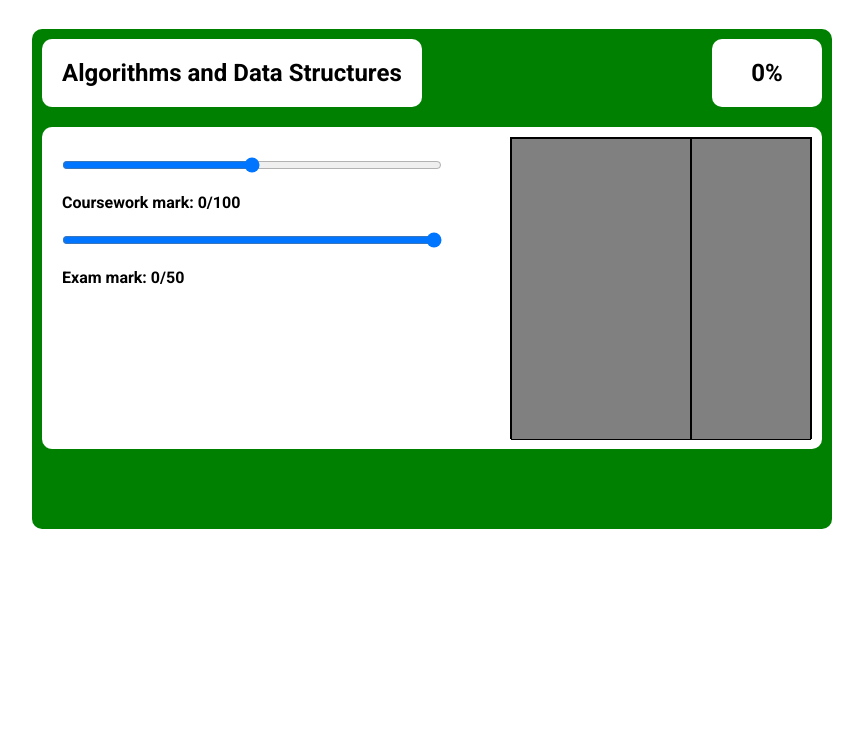
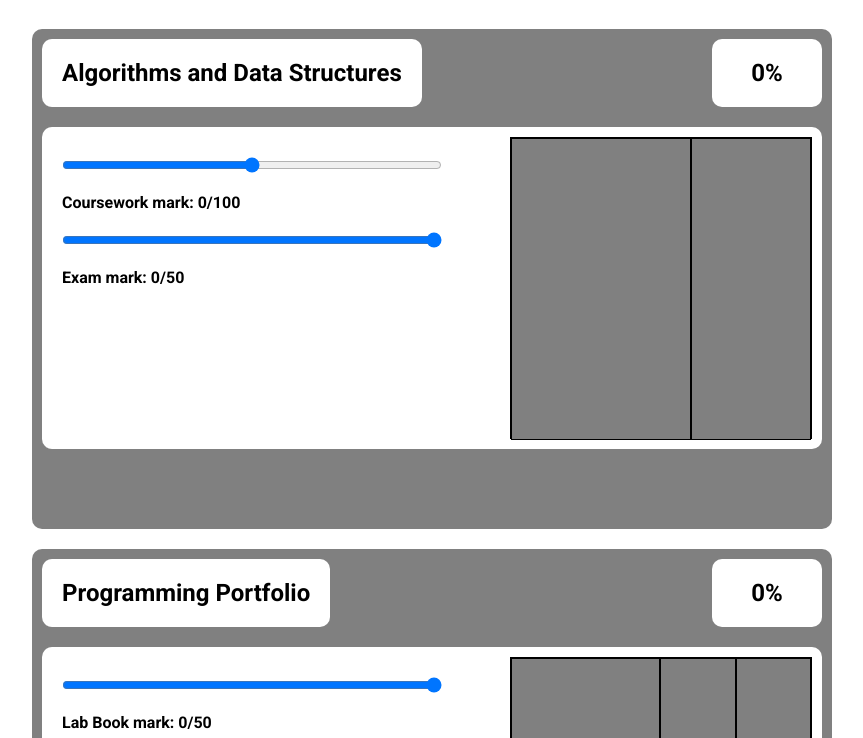
Before and after one commit to eeoooue/grade-calculator, a plain HTML site: page index.html in a window 1280 px wide. Shown: the part 62-800 px from the top of the page, without its empty margins (208-1071 px from the left). Drawn offline with Linux system fonts and the light colour scheme.

Commit message:
added all 3 courses

```diff
--- a/script.js
+++ b/script.js
@@ -1,50 +1,94 @@
+
 
 class Module {
 
-    constructor(title){
+    constructor(title) {
 
         this.title = title
         this.curweight = 0
         this.components = []
         this.attainment = 0
 
-        this.graph = this.buildGraphBox()
+        this.buildGraphBox()
     }
 
-    buildGraphBox(){
+    buildAll() {
 
-        const graphbox = document.createElement("div")
-        graphbox.classList.add("grade-graph")
-
-        return graphbox
+        this.buildModuleCard()
     }
 
-    addBarBox(component){
+    buildModuleCard() {
+
+        this.moduleContainer = document.createElement("div")
+        this.moduleContainer.classList.add("module-container")
+
+        this.titleCard = document.createElement("div")
+        this.titleCard.classList.add("titlecard")
+        this.moduleContainer.appendChild(this.titleCard)
+
+        this.moduleName = document.createElement("div")
+        this.moduleName.classList.add("title-ele")
+        this.moduleName.classList.add("module-name")
+        this.moduleName.innerHTML = `<h2>${this.title}</h2>`
+        this.titleCard.appendChild(this.moduleName)
+
+        this.moduleGrade = document.createElement("div")
+        this.moduleGrade.classList.add("module-grade")
+        this.moduleGrade.classList.add("title-ele")
+        this.moduleGrade.innerHTML = `<h2>0%</h2>`
+        this.titleCard.appendChild(this.moduleGrade)
+
+        this.contentBox = document.createElement("div")
+        this.contentBox.classList.add("content-box")
+        this.moduleContainer.appendChild(this.contentBox)
+
+        this.userForm = document.createElement("div")
+        this.userForm.classList.add("user-form")
+        this.contentBox.appendChild(this.userForm)
+
+        this.buildGraph()
+    }
+
+
+    buildGraph() {
+
+        this.contentBox.appendChild(this.graph)
+
+        for (const component of this.components) {
+
+            const pairbox = component.pairbox
+            this.userForm.appendChild(pairbox)
+
+        }
+
+    }
+
+
+
+    buildGraphBox() {
+
+        this.graph = document.createElement("div")
+        this.graph.classList.add("grade-graph")
+    }
+
+    addBarBox(component) {
 
         this.graph.appendChild(component.barBox)
     }
 
-
-    updateAttainment(){
-
-        const attainmentLabel = document.querySelector(".module-grade")
-        attainmentLabel.innerHTML = `<h2>${Math.ceil(this.attainment)}%</h2>`
-    }
-
-    recalculateAttainment(){
+    recalculateAttainment() {
 
         this.attainment = 0
-        for(const component of this.components){
+        for (const component of this.components) {
             const percentage = component.getPercentageScore()
             const weight = component.getPercentageWeight()
             this.attainment += (percentage * weight) / 100
         }
 
-        console.log(`your attainment is ${this.attainment}%`)
-        this.updateAttainment()
+        this.moduleGrade.innerHTML = `<h2>${Math.ceil(this.attainment)}%</h2>`
     }
 
-    addComponent(title, weight, marks){
+    addComponent(title, weight, marks) {
 
         this.curweight += weight
 
@@ -53,10 +97,10 @@ class Module {
         this.addBarBox(component)
     }
 
-    updateComponent(title, mark){
+    updateComponent(title, mark) {
 
-        for(const component of this.components){
-            if(component.title == title){
+        for (const component of this.components) {
+            if (component.title == title) {
                 component.updateUserScore(mark)
             }
         }
@@ -65,9 +109,11 @@ class Module {
     }
 }
 
+
+
 class Component {
 
-    constructor(title, weight, marks){
+    constructor(title, weight, marks) {
 
         this.title = title
         this.weight = weight
@@ -77,7 +123,7 @@ class Component {
         this.buildElements()
     }
 
-    buildElements(){
+    buildElements() {
 
         this.buildInput()
         this.buildLabel()
@@ -89,7 +135,7 @@ class Component {
         this.buildBarBox()
     }
 
-    buildBarBox(){
+    buildBarBox() {
 
         this.barBox = document.createElement("div")
         this.barBox.classList.add("grade-bar")
@@ -97,12 +143,12 @@ class Component {
 
         this.bar = document.createElement("div")
         this.bar.classList.add("bar-progress")
-        this.bar.style.height =  `${this.getPercentageScore()}%`
+        this.bar.style.height = `${this.getPercentageScore()}%`
         this.barBox.appendChild(this.bar)
     }
 
 
-    buildInput(){
+    buildInput() {
 
         this.inputElement = document.createElement("input")
         this.inputElement.id = this.title
@@ -112,123 +158,79 @@ class Component {
         this.inputElement.addEventListener("input", (e) => this.updateUserScore(e.target.value))
     }
 
-    buildLabel(){
+    buildLabel() {
 
         this.labelElement = document.createElement("label")
         this.labelElement.for = this.title
         this.updateLabelText()
     }
 
-    updateBarProgress(){
+    updateBarProgress() {
 
-        this.bar.style.height =  `${this.getPercentageScore()}%`
-
+        this.bar.style.height = `${this.getPercentageScore()}%`
     }
 
 
-    updateLabelText(){
+    updateLabelText() {
 
         this.labelElement.innerText = `${this.title} mark: ${this.user_score}/${this.marks_available}`
     }
 
-    updateUserScore(x){
+    updateUserScore(x) {
         this.user_score = x
         this.updateLabelText()
         this.updateBarProgress()
 
-        DSAModule.recalculateAttainment()
+        for (const module of AllModules) {
+            module.recalculateAttainment()
+        }
+
     }
 
-    getPercentageWeight(){
+    getPercentageWeight() {
         return this.weight
     }
 
-    getPercentageScore(){
+    getPercentageScore() {
         return 100 * this.user_score / this.marks_available
     }
 
 }
 
+const courseContainer = document.querySelector(".course-container")
+const AllModules = new Set()
 
 const DSAModule = new Module("Algorithms and Data Structures")
 DSAModule.addComponent("Coursework", 60, 100)
 DSAModule.addComponent("Exam", 40, 50)
+DSAModule.buildAll()
+AllModules.add(DSAModule)
+
+courseContainer.appendChild(DSAModule.moduleContainer)
+
+
+const PPF = new Module("Programming Portfolio")
+PPF.addComponent("Lab Book", 50, 50)
+PPF.addComponent("Practical Exam", 25, 7)
+PPF.addComponent("Capstone Project", 25, 50)
+PPF.buildAll()
+AllModules.add(PPF)
+
+courseContainer.appendChild(PPF.moduleContainer)
 
 
 
 
-function buildModuleCard(module){
-
-    const moduleContainer = document.createElement("div")
-    moduleContainer.classList.add("module-container")
-    moduleContainer.classList.add("ct")
+const CT = new Module("Computational Thinking")
+CT.addComponent("Assessment A", 15, 15)
+CT.addComponent("Assessment B", 20, 20)
+CT.addComponent("Assessment C", 15, 15)
+CT.addComponent("Assessment D", 20, 20)
+CT.addComponent("Assessment E", 20, 20)
+CT.addComponent("Assessment F", 10, 10)
 
 
+CT.buildAll()
+AllModules.add(CT)
 
-    const titleCard = document.createElement("div")
-    titleCard.classList.add("titlecard")
-    moduleContainer.appendChild(titleCard)
-
-    const moduleName = document.createElement("div")
-    moduleName.classList.add("title-ele")
-    moduleName.classList.add("module-name")
-    moduleName.innerHTML = `<h2>${module.title}</h2>`
-    titleCard.appendChild(moduleName)
-
-    const moduleGrade = document.createElement("div")
-    moduleGrade.classList.add("module-grade")
-    moduleGrade.classList.add("title-ele")
-    moduleGrade.innerHTML = `<h2>0%</h2>`
-    titleCard.appendChild(moduleGrade)
-
-    const contentBox = document.createElement("div")
-    contentBox.classList.add("content-box")
-    moduleContainer.appendChild(contentBox)
-
-    const userForm = document.createElement("div")
-    userForm.classList.add("user-form")
-    contentBox.appendChild(userForm)
-
-    const courseContainer = document.querySelector(".course-container")
-    courseContainer.appendChild(moduleContainer)
-
-    buildGraph(module)
-}
-
-buildModuleCard(DSAModule)
-
-
-
-
-
-function buildGraph(module){
-
-
-
-    const contentBox = document.querySelector(".content-box")
-
-    contentBox.appendChild(module.graph)
-
-    const formarea = document.querySelector(".user-form")
-
-    for(const component of module.components){
-
-        const pairbox = component.pairbox
-        formarea.appendChild(pairbox)
-
-    }
-
-}
-
-
-
-function updateLabel(e) {
-
-    const max = +e.target.max
-    const min = +e.target.min
-
-    const value = +e.target.value
-    const label = e.target.nextElementSibling
-
-    label.innerHTML = `mark: ${value}/${max}`
-}
+courseContainer.appendChild(CT.moduleContainer)
--- a/style.css
+++ b/style.css
@@ -47,7 +47,7 @@ body {
 .grade-graph {
     height: 300px;
     width: 300px;
-    background-color: red;
+    background-color: black;
 
     display: flex;
     flex-direction: row;
@@ -83,24 +83,11 @@ body {
     width: 100%;
 }
 
-
-
 .module-container {
 
     margin: 10px 10px;
     width: 800px;
     height: 500px;
     border-radius: 10px;
+    background-color: grey;
 }
-
-.ppf {
-    background-color: purple;
-}
-
-.dsa {
-    background-color: red;
-}
-
-.ct {
-    background-color: green;
-}
```
